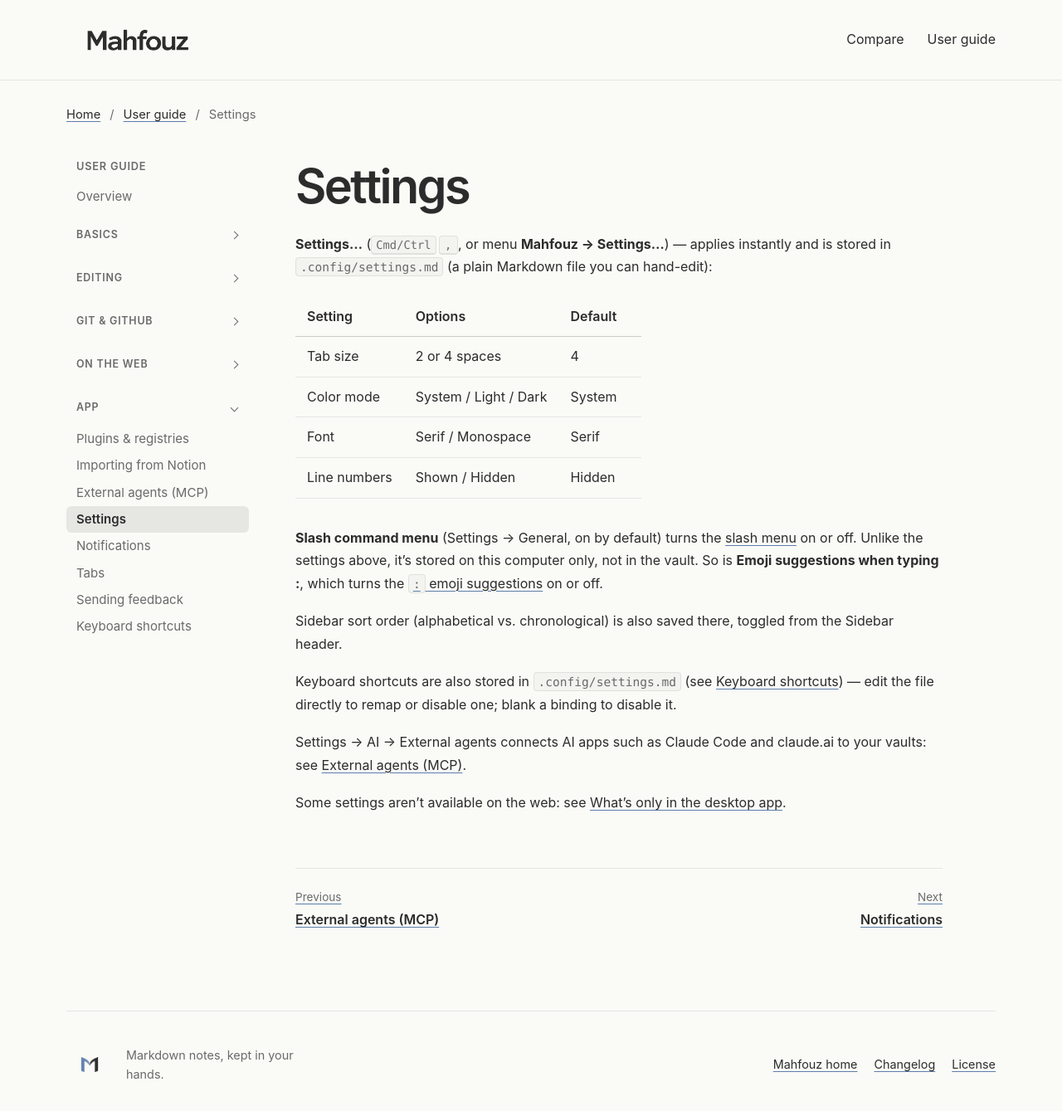
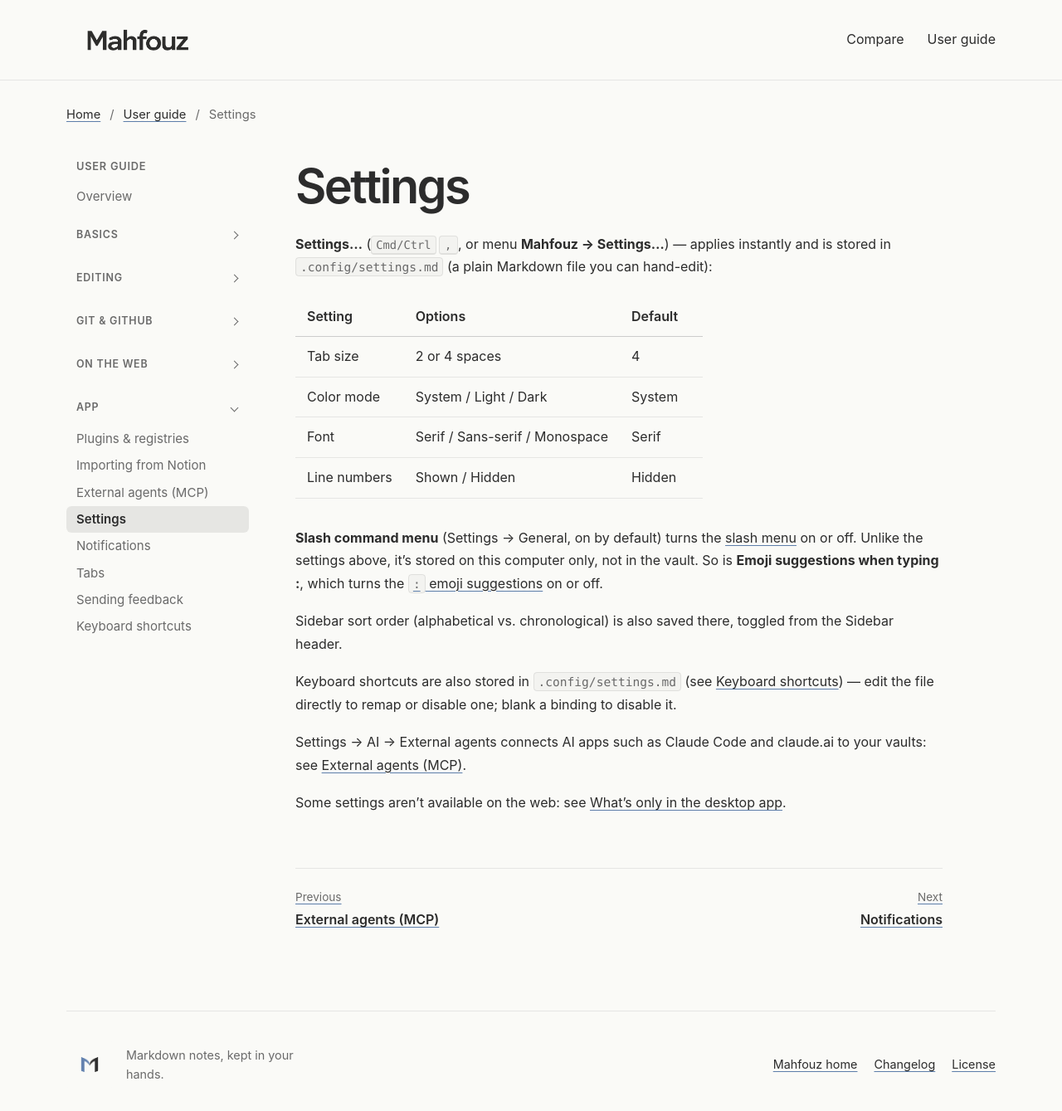
Before and after one commit to mahfouz-app/docs, a Jekyll site: the page built from guide/settings.md, in a window 1280 px wide and 1347 px high. Shown: the top 1339 px of the window at 83% size. Built offline with Jekyll 4.4.1, drawn with Linux system fonts in a browser that asks for light colours.

Commit message:
guide: list Sans-serif in the Font setting
Co-Authored-By: Claude Opus 5.5 <noreply@anthropic.com>

```diff
--- a/guide/settings.md
+++ b/guide/settings.md
@@ -13,7 +13,7 @@ you can hand-edit):
 |---|---|---|
 | Tab size | 2 or 4 spaces | 4 |
 | Color mode | System / Light / Dark | System |
-| Font | Serif / Monospace | Serif |
+| Font | Serif / Sans-serif / Monospace | Serif |
 | Line numbers | Shown / Hidden | Hidden |
 
 **Slash command menu** (Settings → General, on by default) turns the
```
